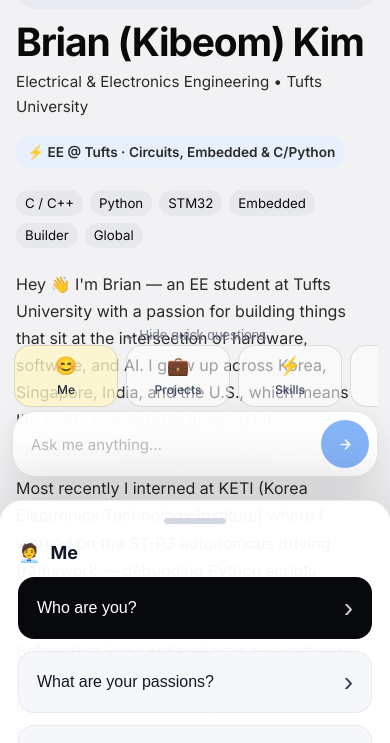
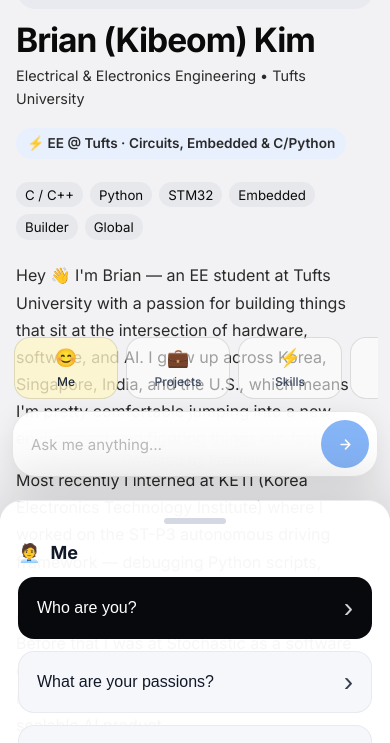
Before and after one commit to kibeom12901/personal_website, a plain HTML site: page me.html in a window 390 px wide. Shown: the part 357-1100 px from the top of the page. Drawn offline with Linux system fonts and the light colour scheme.

Commit message:
Improve mobile inner-page spacing

```diff
--- a/assets/css/styles.css
+++ b/assets/css/styles.css
@@ -1585,7 +1585,7 @@
     gap: 8px;
     overflow-x: auto;
     overflow-y: hidden;
-    bottom: 76px;
+    bottom: 84px;
     padding: 2px 2px 4px;
     -webkit-overflow-scrolling: touch;
   }
@@ -1616,6 +1616,10 @@
   .quick-hide {
     bottom: 144px;
     font-size: 0.86rem;
+  }
+
+  body:not(.home) .quick-hide {
+    display: none;
   }
 
   body.quick-hidden .quick-hide {
@@ -1689,18 +1693,22 @@
   }
 
   .profile-photo-wrap img {
+    aspect-ratio: 4 / 3;
+    max-height: 270px;
+    object-fit: cover;
+    object-position: center 18%;
     border-radius: 14px;
   }
 
   .content-card h1 {
-    font-size: clamp(2rem, 10vw, 2.8rem);
-    line-height: 0.96;
-    margin-bottom: 0.55rem;
+    font-size: clamp(1.7rem, 8.6vw, 2.35rem);
+    line-height: 1.02;
+    margin-bottom: 0.4rem;
   }
 
   .muted-line {
-    font-size: 0.95rem;
-    line-height: 1.45;
+    font-size: 0.9rem;
+    line-height: 1.35;
   }
 
   .profile-tags span {
```
